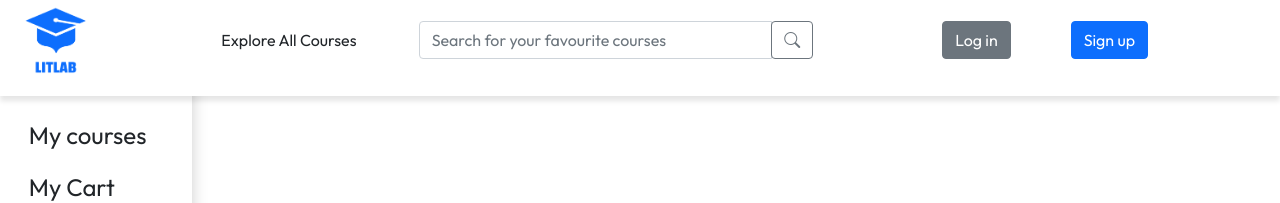
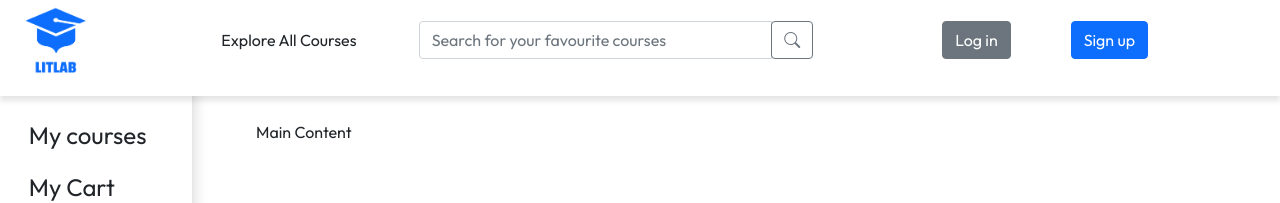
Before and after one commit to mnosov622/LitLab_project, a React (Create React App) app in the folder frontend/: page / in a window 1280 px wide. Shown: the top 203 px of the page. Built offline with nearby package versions, Linux system fonts and the light colour scheme.

Commit message:
dashboard update

```diff
--- a/frontend/src/pages/LearnerDashboard/LearnerDashboard.jsx
+++ b/frontend/src/pages/LearnerDashboard/LearnerDashboard.jsx
@@ -34,7 +34,9 @@ const LearnerDashboard = () => {
           </div>
         </div>
       </div>
-      <div className="content pl-5 ">Main Content</div>
+      <div className="position-absolute" style={{ left: "20%", top: "15%" }}>
+        <div className="">Main Content</div>
+      </div>
       <Outlet />
     </div>
   );
```
